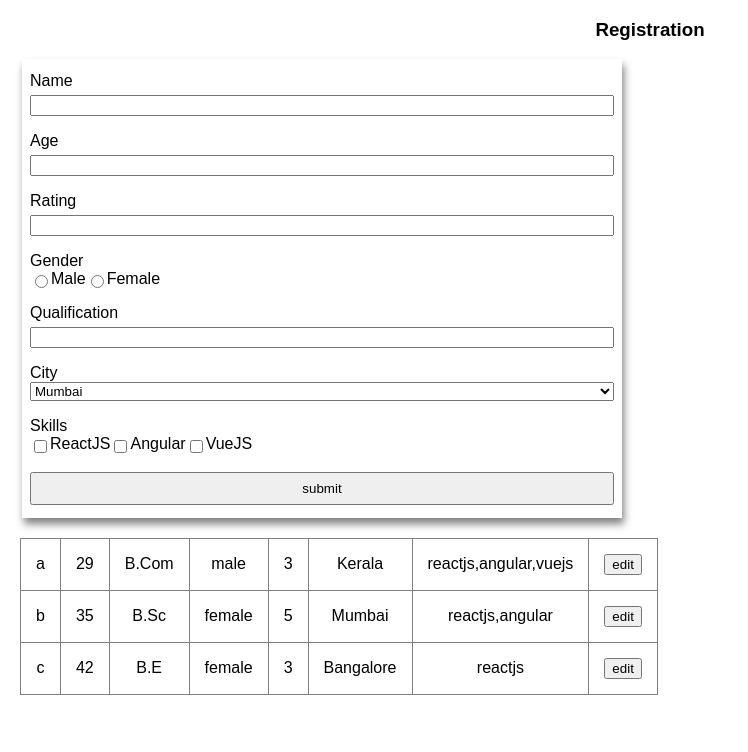
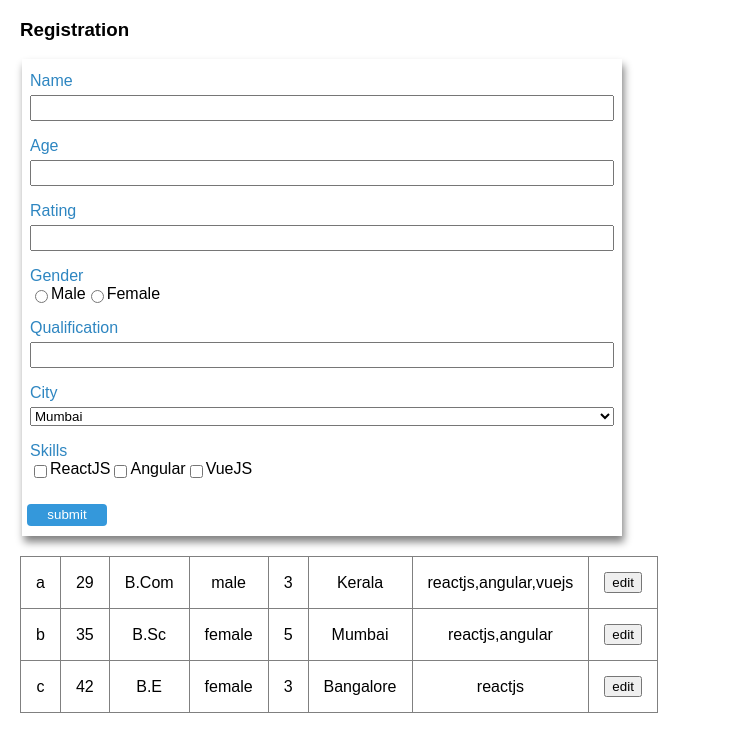
Before and after one commit to rajeshpillai/react-dynamic-form, a React (Create React App) app: page / in a window 1280 px wide. Shown: the top 752 px of the page, without its empty margins (0-748 px from the left). Built offline with nearby package versions, Linux system fonts and the light colour scheme.

Commit message:
CSS changes

```diff
--- a/src/components/DynamicForm/form.css
+++ b/src/components/DynamicForm/form.css
@@ -16,9 +16,16 @@
 
 .dynamic-form .form-label {
     text-align: left;
+    color: #2E86C1;
 }
 .dynamic-form .form-input{
     margin-top: 5px;
+    line-height: 1.5em;
+}
+
+.dynamic-form select{
+    margin-top: 5px;
+    line-height: 1.5em;
 }
 
 .dynamic-form .form-group button{
@@ -48,3 +55,23 @@
 .form-group-checkbox input {
 
 }
+
+.form-title {
+    text-align: left;
+}
+
+.form-actions {
+    display: flex;
+}
+.form-actions button {
+    width: 80px;
+
+    line-height: 1.5em;
+    background-color: #3498DB;
+    color: white;
+    border-radius: 4px;
+    border:0;
+    margin-top: 15px;
+    margin-left: 5px;
+    margin-bottom:5px;
+}
--- a/src/components/DynamicForm/index.js
+++ b/src/components/DynamicForm/index.js
@@ -167,10 +167,10 @@ export default  class DynamicForm extends React.Component {
 
         return (
             <div className={this.props.className}>
-                <h3>{title}</h3>
+                <h3 className="form-title">{title}</h3>
                 <form className="dynamic-form" onSubmit={(e)=>{this.onSubmit(e)}}>
                     {this.renderForm()}
-                    <div className="form-group">
+                    <div className="form-actions">
                         <button type="submit">submit</button>
                     </div>
                 </form>
```
